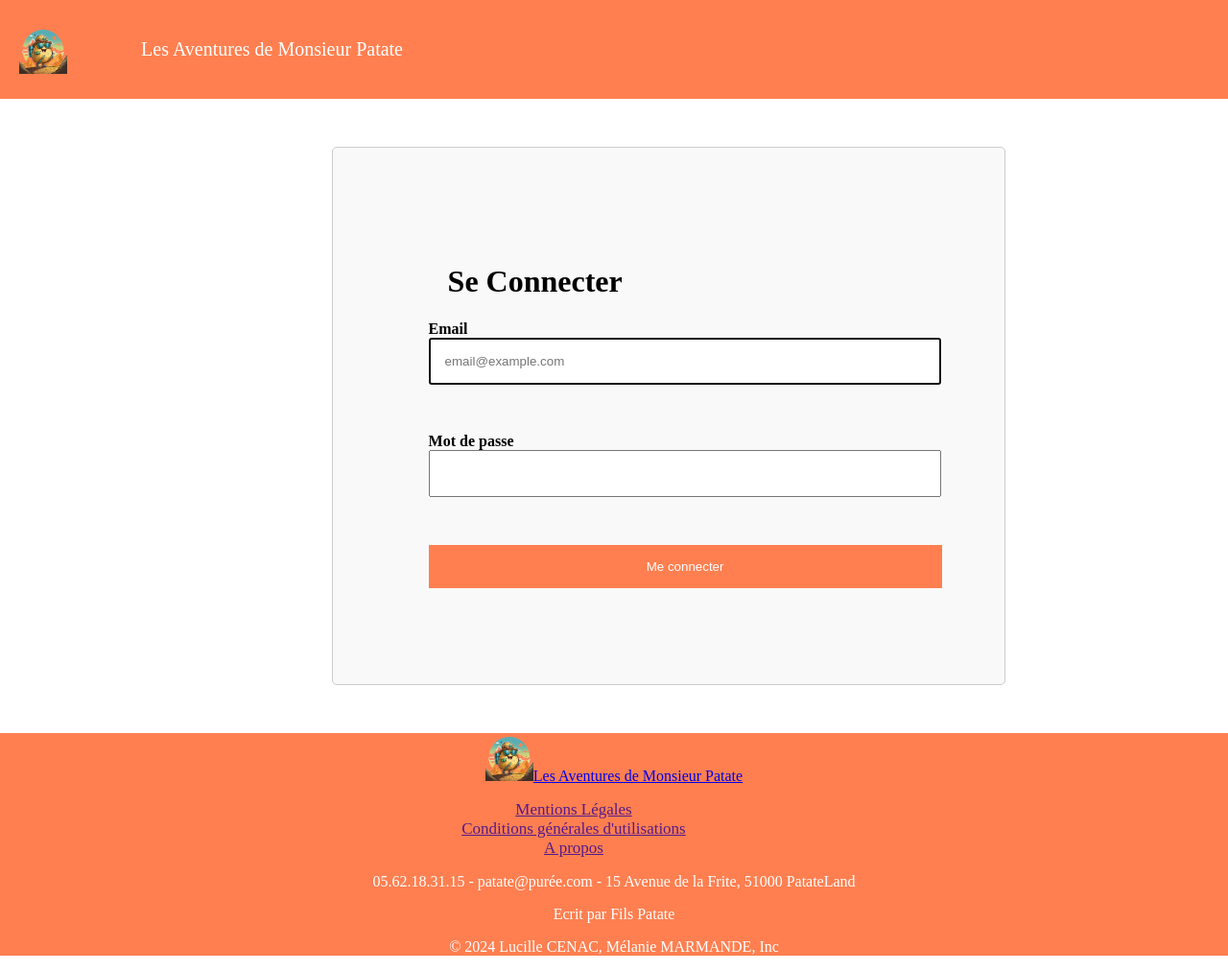
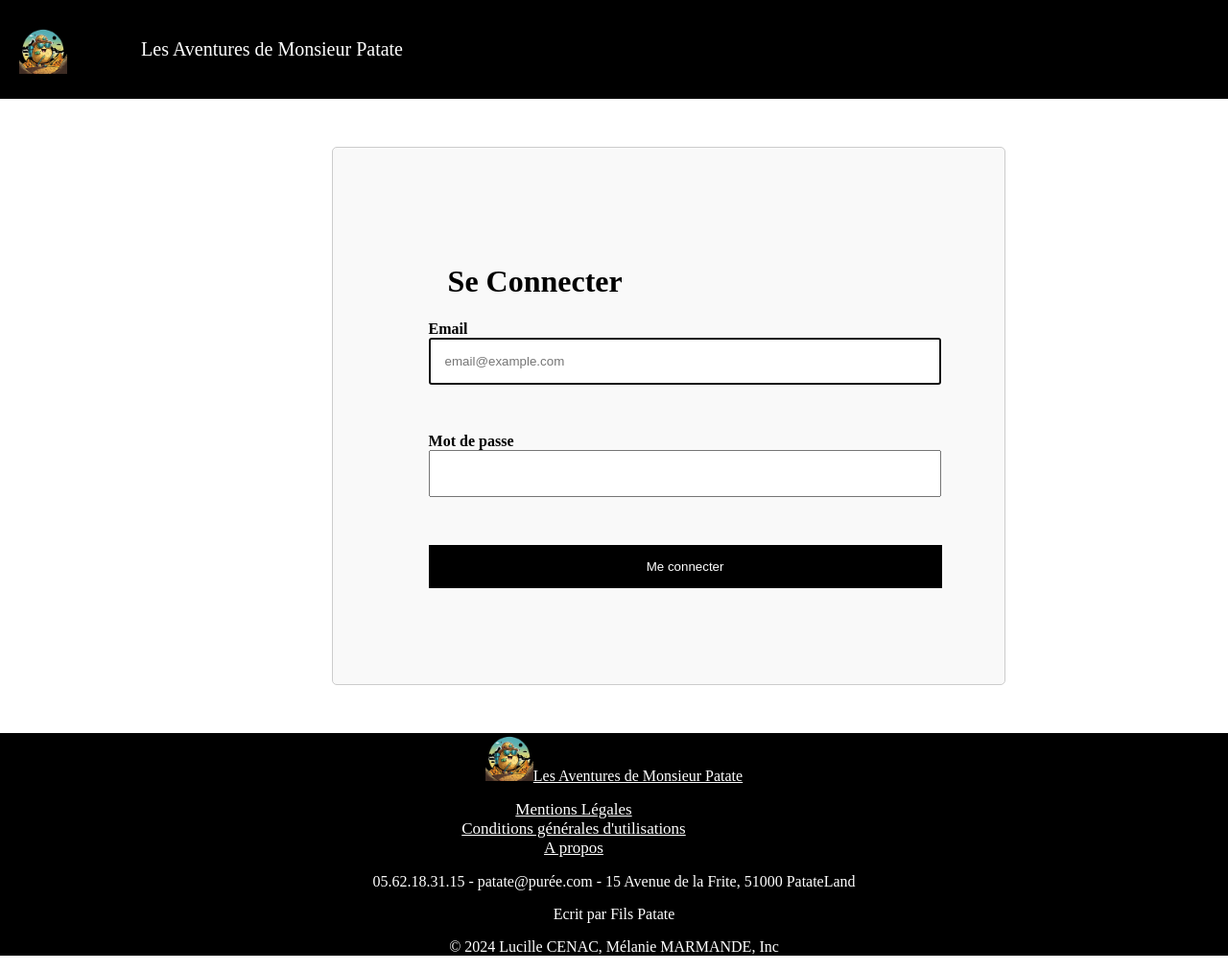
Before and after one commit to Roockbye/Accessibilite, a plain HTML site: page login.html in a window 1280 px wide. Shown: the whole page at 96% size. Drawn offline with Linux system fonts and the light colour scheme.

Commit message:
correction

```diff
--- a/index.css
+++ b/index.css
@@ -4,7 +4,7 @@ body{
 }
 
 header {
-    background-color: coral; /* Couleur de fond du header */
+    background-color: rgb(0, 0, 0); /* Couleur de fond du header */
     padding: 10px; /* Espacement autour du contenu du header */
     align-items: center; /* Alignement vertical des éléments */
     display: flex; /* Utilisation de flexbox pour aligner les éléments */
@@ -75,6 +75,7 @@ article time {
 .blog{
     justify-content: space-between; /* Alignement des éléments sur les extrémités */
     width: 50vh;
+    color: white;
 }
 
 .article {
@@ -126,7 +127,7 @@ aside article p {
 }
 
 footer {
-    background-color: coral;
+    background-color: rgb(0, 0, 0);
     color: #ffffff;
     text-align: center;
     bottom: 0; /* Aligner le bas du footer au bas de la page */
@@ -140,6 +141,7 @@ footer nav a{
     display: flex;
     justify-content: center;
     font-size: 17px;
+    color: white;
 }
 
 footer nav .logo {
@@ -173,7 +175,7 @@ footer nav p{
 .login-box button {
     width: 107%;
     padding: 15px;
-    background-color:  coral;
+    background-color:  rgb(0, 0, 0);
     border: none;
     color: #fff;
     cursor: pointer;
--- a/login.html
+++ b/login.html
@@ -3,6 +3,7 @@
 <head>
   <meta charset="UTF-8">
   <meta name="viewport" content="width=device-width, initial-scale=1.0">
+  <meta name="description" content="Page de login">
   <title>Page de login - Les Aventures de Monsieur Patate</title>
   <link rel="stylesheet" href="index.css">
 </head>
@@ -39,7 +40,7 @@
 </main>
 
 <footer>
-  <a href="#" class="blog"><img src="images/logo.png" alt="Logo de monsieur patate marchant avec son sac à dos, sont chapeau d'aventurier et ses lunettes de soleils" width="50" height="50">Les Aventures de Monsieur Patate</a>
+  <a href="/index.html" class="blog"><img src="images/logo.png" alt="Logo de monsieur patate marchant avec son sac à dos, sont chapeau d'aventurier et ses lunettes de soleils" width="50" height="50">Les Aventures de Monsieur Patate</a>
   <nav>
     <ul>
       <li><a href="">Mentions Légales</a></li>
```
Also changed, not shown: article.html (+3 -2 lines), index.html (+3 -2 lines).
